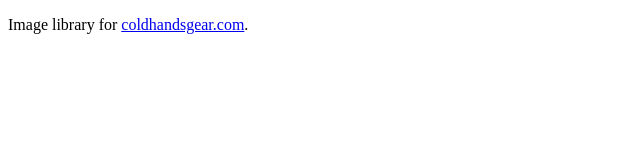
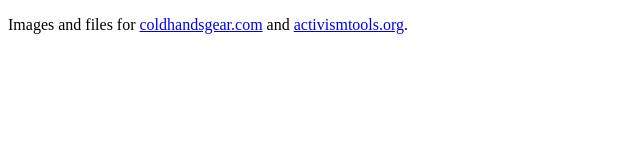
Before and after one commit to jlittlew/site-images, a plain HTML site: page public/index.html in a window 1280 px wide. Shown: the whole page, without its empty margins (0-640 px from the left). Drawn offline with Linux system fonts and the light colour scheme.

Commit message:
Add Activism Tools: files.furtherfwd.com, downloads folder, logo rule
- README: Activism Tools web address (files.furtherfwd.com, custom
  domain being added), activismtools/files/ for visitor downloads,
  logo tiles = new and fixed logos only, rule allows a tool's own
  logo on its own listing, public-only note, 25 MiB file limit
- index.html: name activismtools.org too

Co-Authored-By: Claude Opus 5.5 <noreply@anthropic.com>
Claude-Session: https://claude.ai/code/session_015XpCeqJuaCGFKQ5tJyBW83

```diff
--- a/public/index.html
+++ b/public/index.html
@@ -1 +1 @@
-<!doctype html><html lang="en"><head><meta charset="utf-8"><title>Site images</title><meta name="robots" content="noindex"></head><body><p>Image library for <a href="https://coldhandsgear.com">coldhandsgear.com</a>.</p></body></html>
+<!doctype html><html lang="en"><head><meta charset="utf-8"><title>Site images</title><meta name="robots" content="noindex"></head><body><p>Images and files for <a href="https://coldhandsgear.com">coldhandsgear.com</a> and <a href="https://activismtools.org">activismtools.org</a>.</p></body></html>
```
Also changed, not shown: 1 other file.
